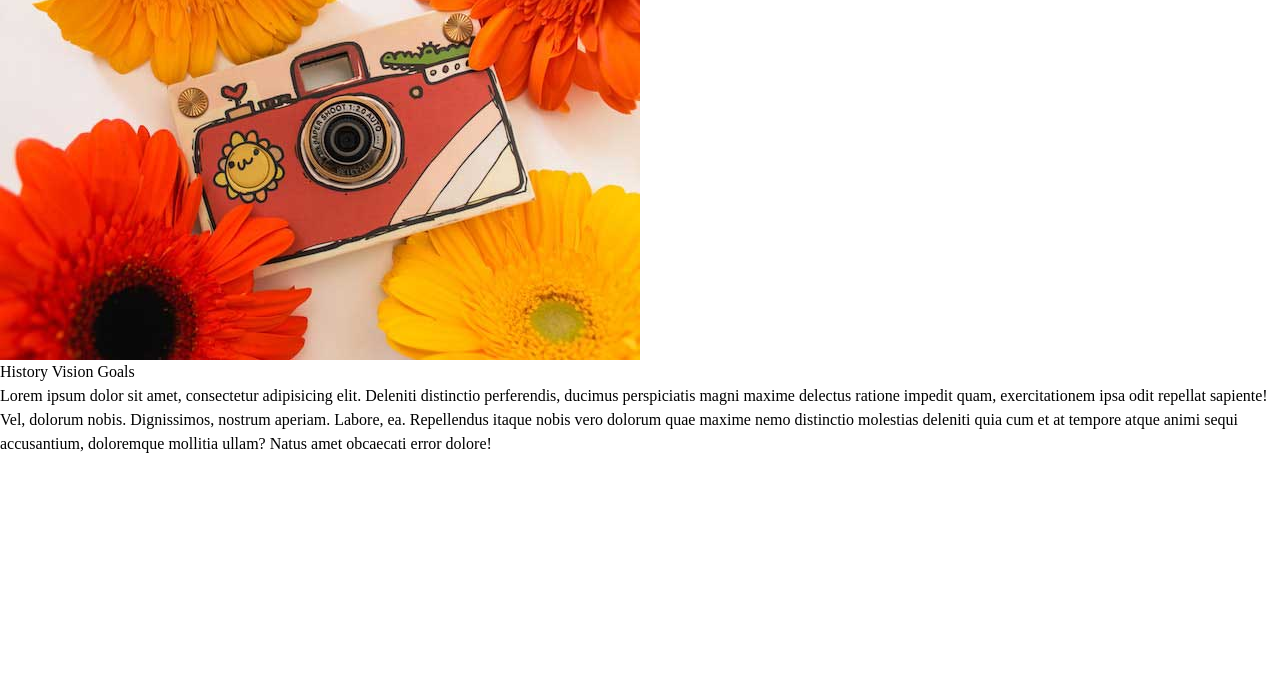
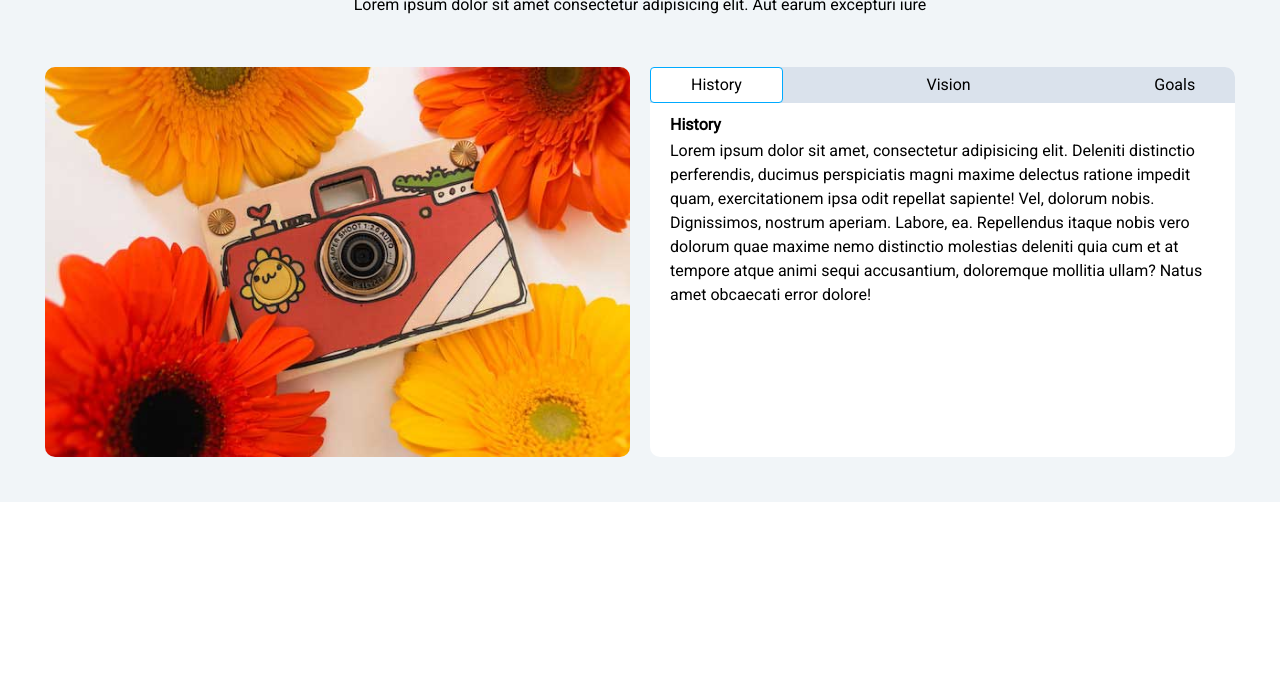
Before and after one commit to jakfils/tabs-dipslay-different-content, a plain HTML site: page index.html in a window 1280 px wide. Shown: the part 127-800 px from the top of the page. Drawn offline with Linux system fonts and the light colour scheme.

Commit message:
Add Html and css

```diff
--- a/css/style.css
+++ b/css/style.css
@@ -0,0 +1,94 @@
+body {
+    font-family: Roboto, Arial, Helvetica, sans-serif;
+}
+
+.about {
+    background-color: #f1f5f8;
+    padding: 3.5vw;
+}
+
+h2,
+.section-description {
+    text-align: center;
+}
+
+h2 {
+    font-size: clamp(1.75rem, 3vw + 1rem, 3.125rem);
+}
+
+/* Content */
+.section-content {
+    margin-top: 50px;
+    display: grid;
+    grid-template-columns: 1fr 1fr;
+    justify-content: center;
+    grid-column-gap: 20px;
+    grid-row-gap: 20px;
+}
+
+.section-image img {
+    border-radius: 10px;
+    margin: 0 auto;
+}
+
+.infos {
+    background-color: #fff;
+    border-radius: 10px;
+    margin: 0 auto;
+}
+
+.tab-items {
+    background-color: #dae2ec;
+    border-radius: 10px 10px 0px 0px;
+    /* padding: 0px 10px; */
+    display: flex;
+    justify-content: space-between;
+    align-items: center;
+}
+
+.item-title {
+    padding: 10px 20px 2px 20px;
+    font-size: 1rem;
+}
+
+.item-description {
+    padding: 0px 20px;
+}
+
+.tab-item-title {
+    margin: 0px;
+    padding: 5px 40px;
+}
+
+.active {
+    background-color: #fff;
+    border: solid 1.5px rgb(0, 170, 255);
+    border-radius: 4px;
+}
+
+@media screen and (max-width: 900px) {
+    .section-content {
+        grid-template-columns: 1fr;
+        grid-column-gap: 0px;
+    }
+
+    .infos {
+        max-width: 640px;
+    }
+}
+
+@media screen and (max-width: 400px) {
+    .tab-items {
+        flex-direction: column;
+    }
+
+    .tab-item-title {
+        width: 100%;
+        text-align: center;
+        border-bottom: solid 1px white;
+    }
+
+    .active {
+        border-bottom: solid 1px rgb(0, 170, 255);;
+    }
+}
--- a/index.html
+++ b/index.html
@@ -22,21 +22,19 @@
       <!-- Section title -->
       <h2 class="section-title">About</h2>
       <!-- Section description -->
-      <p class="section-description">Lorem ipsum dolor sit amet consectetur adipisicing elit. Aut earum excepturi iure
-        quibusdam
-        quo voluptatibus corporis maiores amet quam autem repudian</p>
+      <p class="section-description">Lorem ipsum dolor sit amet consectetur adipisicing elit. Aut earum excepturi iure </p>
       <!-- Content -->
       <div class="section-content">
         <!-- Image -->
-        <div class="image"><img src="./img/image.jpg" alt="image"></div>
+        <div class="section-image"><img src="./img/image.jpg" alt="image"></div>
         <!-- Informations -->
         <div class="infos">
-          <div class="items">
-            <span class="tab-item-title">History</span>
+          <div class="tab-items">
+            <span class="tab-item-title active">History</span>
             <span class="tab-item-title">Vision</span>
             <span class="tab-item-title">Goals</span>
           </div>
-          <h3 class="item-title"></h3>
+          <h3 class="item-title">History</h3>
           <p class="item-description">Lorem ipsum dolor sit amet, consectetur adipisicing elit. Deleniti distinctio
             perferendis, ducimus perspiciatis magni maxime delectus ratione impedit quam, exercitationem ipsa odit
             repellat sapiente! Vel, dolorum nobis. Dignissimos, nostrum aperiam.
```
